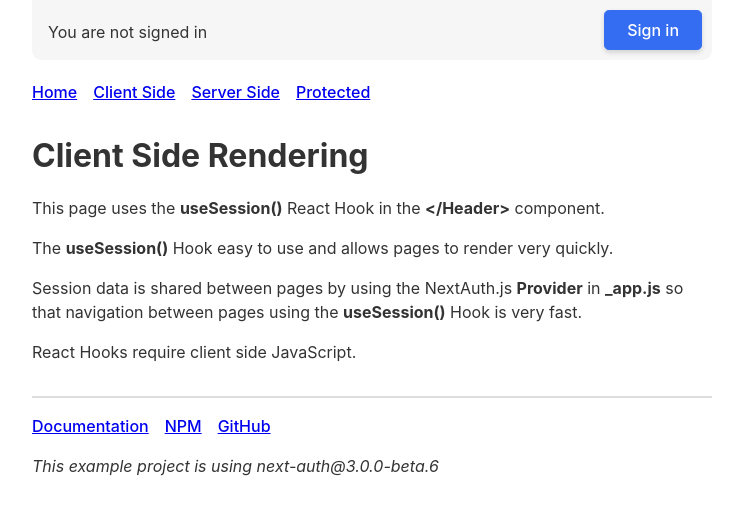
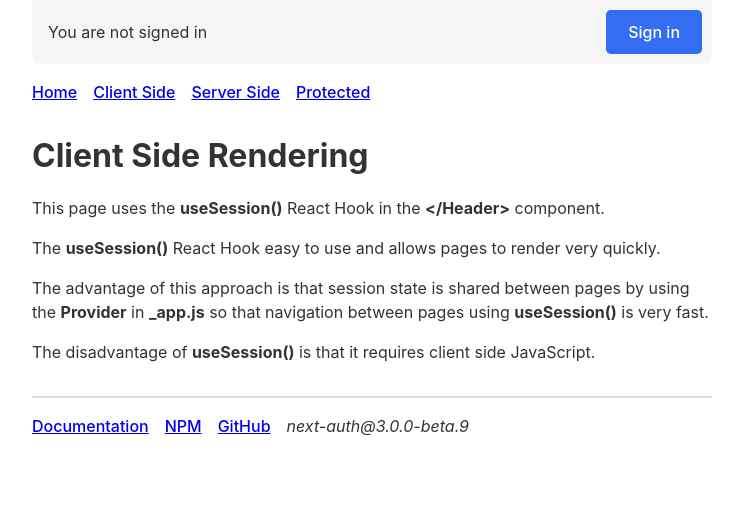
Before and after one commit to thsWebstorm03/my-first-next.js, a Next.js app: page /client in a window 1280 px wide. Shown: the top 514 px of the page, without its empty margins (268-1011 px from the left). Built offline with nearby package versions, Linux system fonts and the light colour scheme; no server answers.

Commit message:
Update to version 3.0.0-beta.9
* Improved descriptions for examples
* Reduced CSS

```diff
--- a/components/footer.js
+++ b/components/footer.js
@@ -7,9 +7,7 @@ export default () => (
       <li className={styles.navItem}><a href="https://next-auth.js.org">Documentation</a></li>
       <li className={styles.navItem}><a href="https://www.npmjs.com/package/next-auth">NPM</a></li>
       <li className={styles.navItem}><a href="https://github.com/iaincollins/next-auth-example">GitHub</a></li>
+      <li className={styles.navItem}><em>next-auth@3.0.0-beta.9</em></li>
     </ul>
-    <p>
-      <em>This example project is using next-auth@3.0.0-beta.6</em>
-    </p>
   </footer>
 )
--- a/components/header.module.css
+++ b/components/header.module.css
@@ -14,8 +14,8 @@
   border-radius: 0 0 .6rem .6rem;
   padding: .6rem 1rem;
   margin: 0;
-  background-color: #f6f6f6;
-  transition: all 0.2s ease-in-out;
+  background-color: #f5f5f5;
+  transition: all 0.2s ease-in;
 }
 
 .loading {
@@ -28,7 +28,7 @@
   position: absolute;
   padding-top: .8rem;
   left: 1rem;
-  right: 7.4rem;
+  right: 6.5rem;
   white-space: nowrap;
   text-overflow: ellipsis;
   overflow: hidden;
@@ -60,20 +60,11 @@
   border-radius: .3rem;
   cursor: pointer;
   font-size: 1rem;
-  line-height: 1rem;
-  padding: .7rem 1.4rem;
+  line-height: 1.4rem;
+  padding: .7rem .8rem;
   position: relative;
   z-index: 10;
-  box-shadow: 0 0.15rem 0.3rem rgba(0,0,0,.05), inset 0 .1rem .2rem rgba(255,255,255,.25), inset 0 -.1rem .1rem rgba(0,0,0,0.05);
-  background-color: #fff;
-  border: 1px solid #ccc;
-  color: #555;
-  text-decoration: none;
-}
-
-.button:hover {
-  background-color: #fff;
-  border-color: #aaa;
+  background-color: transparent;
   color: #555;
 }
 
@@ -81,11 +72,12 @@
   background-color: #346df1;
   border-color: #346df1;
   color: #fff;
-  box-shadow: 0 0.15rem 0.3rem rgba(0,0,0,.15);
+  text-decoration: none;
+  padding: .7rem 1.4rem;
 }
 
 .buttonPrimary:hover {
-  box-shadow: 0 0.15rem 0.3rem rgba(0,0,0,.15), inset 0 0 5rem rgba(0,0,0,0.2)
+  box-shadow: inset 0 0 5rem rgba(0,0,0,0.2)
 }
 
 .navItems {
--- a/package.json
+++ b/package.json
@@ -1,6 +1,6 @@
 {
   "name": "next-auth-example",
-  "version": "3.0.0-beta.6",
+  "version": "3.0.0-beta.9",
   "description": "An example website that uses next-auth@beta",
   "repository": "https://github.com/iaincollins/next-auth-example.git",
   "homepage": "http://next-auth-example.now.sh",
@@ -14,7 +14,7 @@
   "license": "ISC",
   "dependencies": {
     "next": "^9.4.4",
-    "next-auth": "^3.0.0-beta.6",
+    "next-auth": "^3.0.0-beta.9",
     "react": "^16.13.1",
     "react-dom": "^16.13.1",
     "sqlite3": "^4.2.0"
--- a/pages/client.js
+++ b/pages/client.js
@@ -7,14 +7,14 @@ export default () => (
       This page uses the <strong>useSession()</strong> React Hook in the <strong>&lt;/Header&gt;</strong> component.
     </p>
     <p>
-      The <strong>useSession()</strong> Hook easy to use and allows pages to render very quickly.
+      The <strong>useSession()</strong> React Hook easy to use and allows pages to render very quickly.
     </p>
     <p>
-      Session data is shared between pages by using the NextAuth.js <strong>Provider</strong> in <strong>_app.js</strong> so
-      that navigation between pages using the <strong>useSession()</strong> Hook is very fast.
+      The advantage of this approach is that session state is shared between pages by using the <strong>Provider</strong> in <strong>_app.js</strong> so
+      that navigation between pages using <strong>useSession()</strong> is very fast.
     </p>
     <p>
-      React Hooks require client side JavaScript.
+      The disadvantage of <strong>useSession()</strong> is that it requires client side JavaScript.
     </p>
   </Layout>
 )
--- a/pages/server.js
+++ b/pages/server.js
@@ -12,10 +12,10 @@ export default ({session}) => (
       support server side rendering with authentication.
     </p>
     <p>
-      <strong>Server side page rendering is not as fast as client side rendering</strong>, so any page that uses this approach will be slower than a page that only uses the React Hook.
+      The advantage of server side rendering is this page does not require client side JavaScript.
     </p>
     <p>
-      This page does not require client side JavaScript.
+      The disadvantage of server side rendering is that this page is slower to render.
     </p>
   </Layout>
 )
```
Also changed, not shown: pages/protected.js (+5 -2 lines), 1 other file (tests, documents, lock files or other folders).
